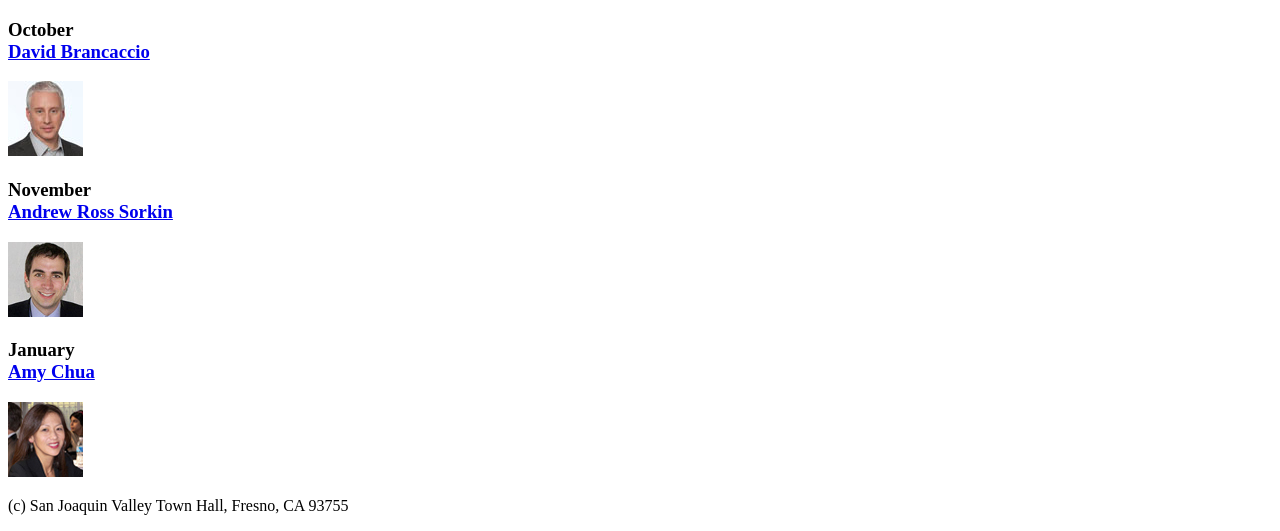
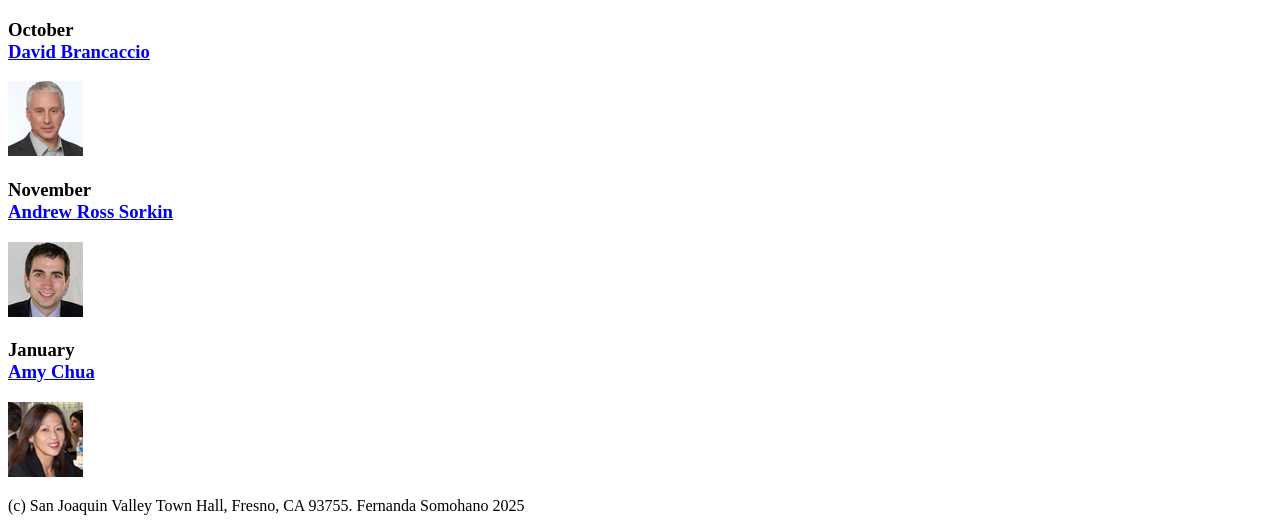
Before and after one commit to fersomort/A05, a website: page index.html in a window 1280 px wide. Shown: the part 504-1035 px from the top of the page. Drawn offline with Linux system fonts and the light colour scheme.

Commit message:
A05 webpage copy

```diff
--- a/index.html
+++ b/index.html
@@ -42,7 +42,7 @@
         <img src="images/chua75.jpg" alt="Amy Chua">
     </main>
     <footer>
-        <p>(c) San Joaquin Valley Town Hall, Fresno, CA 93755</p>
+        <p>(c) San Joaquin Valley Town Hall, Fresno, CA 93755. Fernanda Somohano 2025</p>
     </footer>
 </body>
 </html>
```
